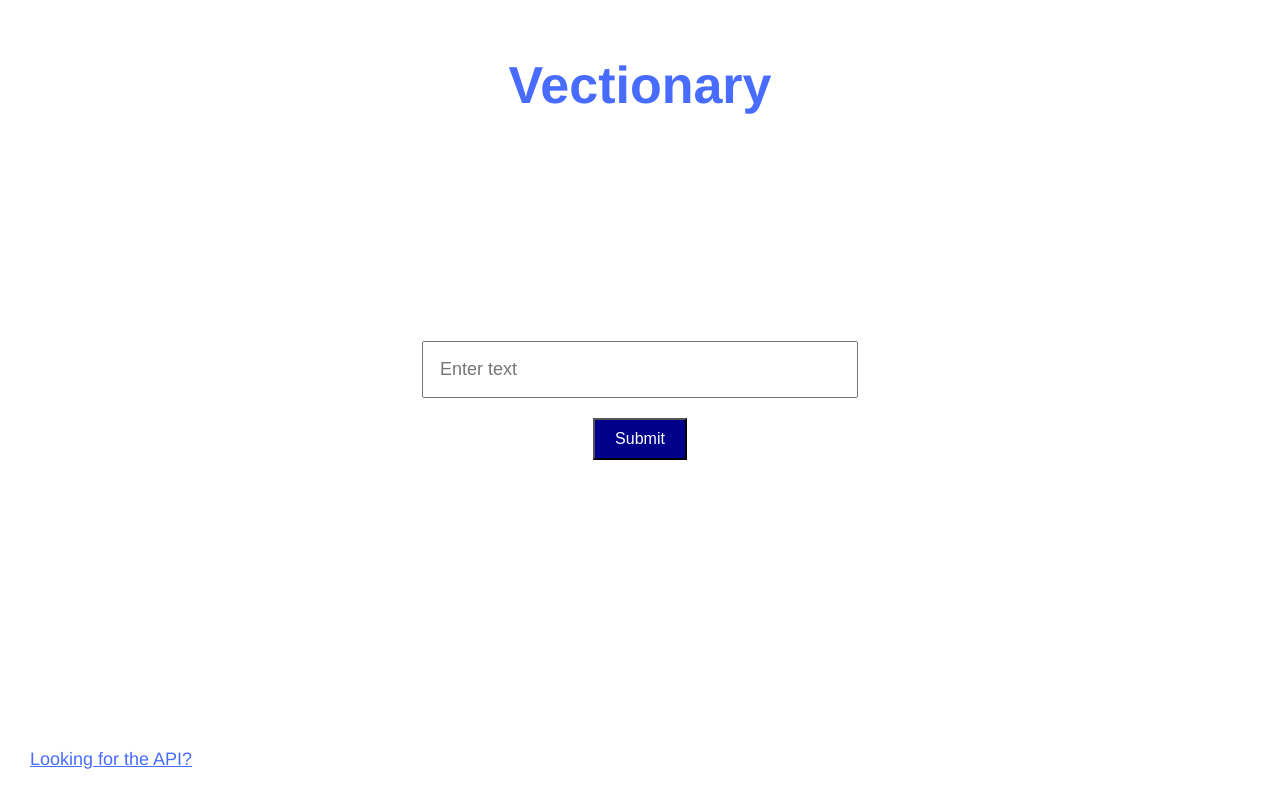
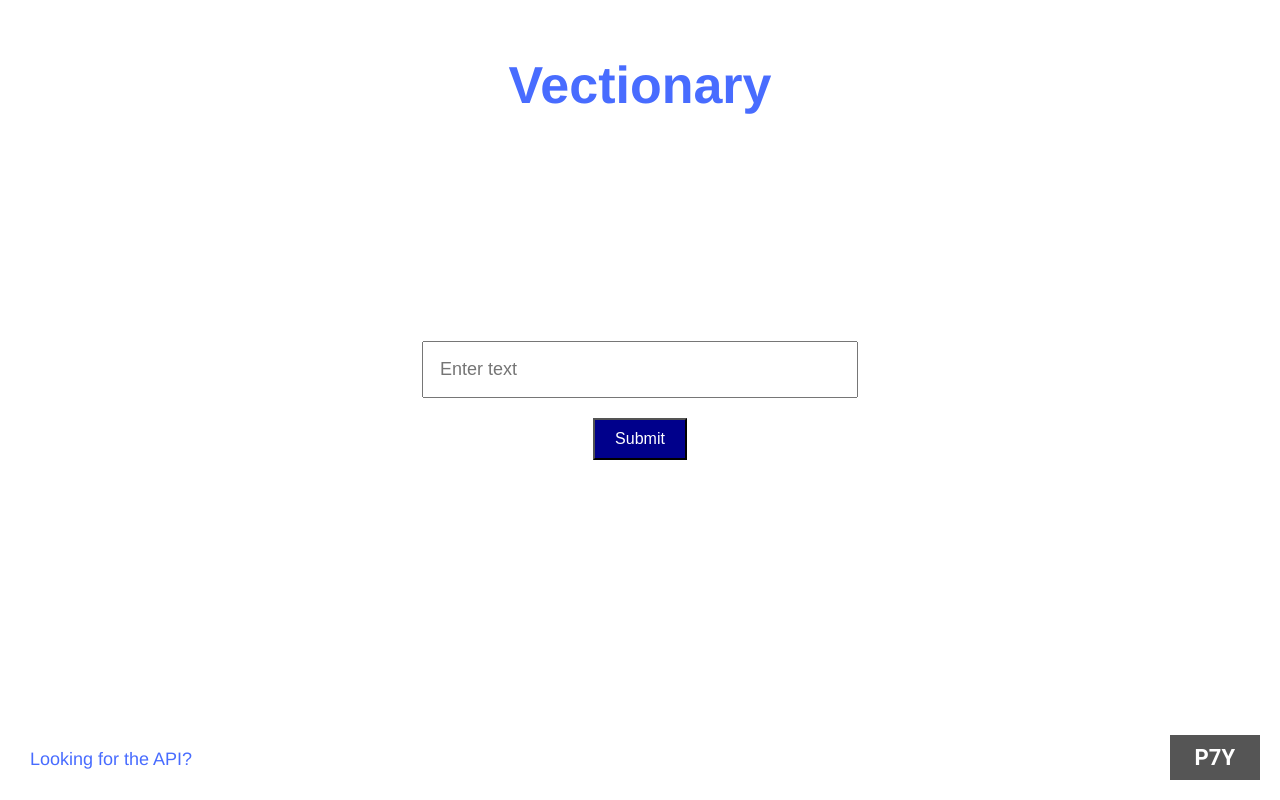
Before and after one commit to SD-2024-CS11/Vectionary-App, a React (Create React App) app in the folder vectionary-app/: page / in a window 1280 px wide. Built offline with nearby package versions, Linux system fonts and the light colour scheme.

Commit message:
added parsimony logo and link

```diff
--- a/vectionary-app/src/App.css
+++ b/vectionary-app/src/App.css
@@ -38,6 +38,21 @@
   color: #486cff;
   font-size: calc(2px + 2vmin);
   font-family: 'Helvetica', Arial, sans-serif; /* Consistent font */
+  text-decoration: none;
+}
+
+.p7y-info {
+  position: absolute;
+  bottom: 20px;
+  right: 20px;
+  padding: 10px 25px;
+  border-radius: 0;
+  color: #ffffff;
+  background-color: #555555;
+  font-size: calc(6px + 2vmin);
+  font-family: 'Roboto', sans-serif;
+  font-weight: bold;
+  text-decoration: none;
 }
 
 @keyframes App-logo-spin {
--- a/vectionary-app/src/App.js
+++ b/vectionary-app/src/App.js
@@ -7,10 +7,10 @@ function App() {
       <header className="App-header">
         <h1 style={{ position: 'absolute', top: '20px', textAlign: 'center', width: '100%' }}>Vectionary</h1>
         {/* <img
-          src={vectionaryImage}
+          src={'vectionary_logo.png'}
           alt="Vectionary Logo"
           style={{ marginTop: '60px', width: '200px', height: 'auto' }} // Adjust size as needed
-        /> */}
+        />*/ }
 
         <div style={{ display: 'flex', flexDirection: 'column', alignItems: 'center', justifyContent: 'center' }}>
           <input
@@ -36,6 +36,15 @@ function App() {
         >
           Looking for the API?
         </a>
+
+        <a
+          href="https://www.pangeon.com/parsimony"
+          className="p7y-info"
+          target="_blank"
+          rel="noopener noreferrer"
+        >
+          P7Y
+        </a>
       </header>
     </div>
   );
```
Also changed, not shown: vectionary-app/src/vectionary_logo.png (added).
